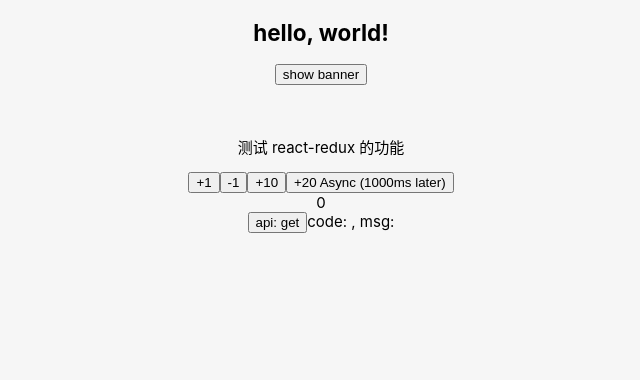
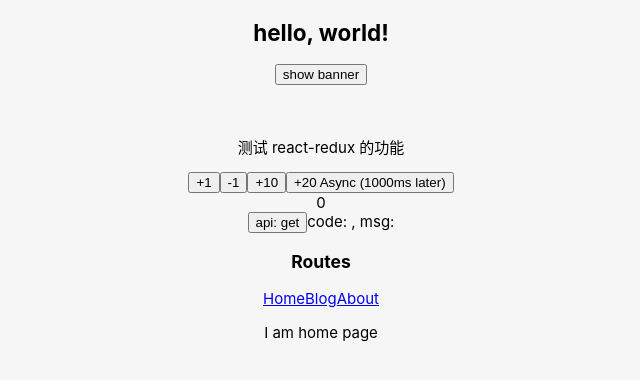
Before and after one commit to kevinjobs/templates-electron-ts, a React app: page /home in a window 1280 px wide. Shown: the top 380 px of the page, without its empty margins (319-959 px from the left). Built offline with nearby package versions, Linux system fonts and the light colour scheme.

Commit message:
feat: add react-router

```diff
--- a/package.json
+++ b/package.json
@@ -38,6 +38,7 @@
     "@reduxjs/toolkit": "^1.8.2",
     "react": "^17.0.2",
     "react-dom": "^17.0.2",
-    "react-redux": "^8.0.2"
+    "react-redux": "^8.0.2",
+    "react-router-dom": "^6.6.1"
   }
 }
--- a/src/app/index.tsx
+++ b/src/app/index.tsx
@@ -1,5 +1,6 @@
 import React from "react";
 import { useSelector, useDispatch } from "react-redux";
+import {Routes, Route, Link} from "react-router-dom";
 import {
   decrement,
   increment,
@@ -9,6 +10,8 @@ import {
 } from "@store/slices/couter.slice";
 import store, { AppDispatch } from "@store/index";
 import Api from "../api";
+import HomePage from "@pages/home";
+import NotFound from "@pages/not-found";
 
 function AppSon() {
   const count = useSelector(selectCount);
@@ -53,6 +56,16 @@ function App() {
         }}>api: get</button>
         <span>code: { apiData?.code }, msg: { apiData?.msg }</span>
       </div>
+      <div>
+        <h3>Routes</h3>
+        <Link to={"/home"}>Home</Link>
+        <Link to={"/blog"}>Blog</Link>
+        <Link to={"/about"}>About</Link>
+        <Routes>
+          <Route element={<HomePage />} path={"/home"} />
+          <Route element={<NotFound />} path={"*"} />
+        </Routes>
+      </div>
     </div>
   );
 }
--- a/src/index.tsx
+++ b/src/index.tsx
@@ -1,5 +1,6 @@
 import React from "react";
 import ReactDOM from "react-dom";
+import { BrowserRouter } from "react-router-dom";
 import { Provider } from "react-redux";
 import store from "./store";
 import App from "./app";
@@ -7,7 +8,9 @@ import "./index.less";
 
 ReactDOM.render(
   <Provider store={store}>
-    <App />
+    <BrowserRouter>
+      <App />
+    </BrowserRouter>
   </Provider>,
   document.getElementById("root")
 );
--- /dev/null
+++ b/src/pages/home/index.tsx
@@ -0,0 +1,9 @@
+import React from "react";
+
+export default function HomePage() {
+  return (
+    <div className={"page-home"}>
+      <p>I am home page</p>
+    </div>
+  )
+}
--- /dev/null
+++ b/src/pages/not-found/index.tsx
@@ -0,0 +1,9 @@
+import React from "react";
+
+export default function NotFound() {
+  return (
+    <div className={"page-not-found"}>
+      <h3>404 Not Found</h3>
+    </div>
+  )
+}
```
Also changed, not shown: 1 other file (tests, documents, lock files or other folders).
